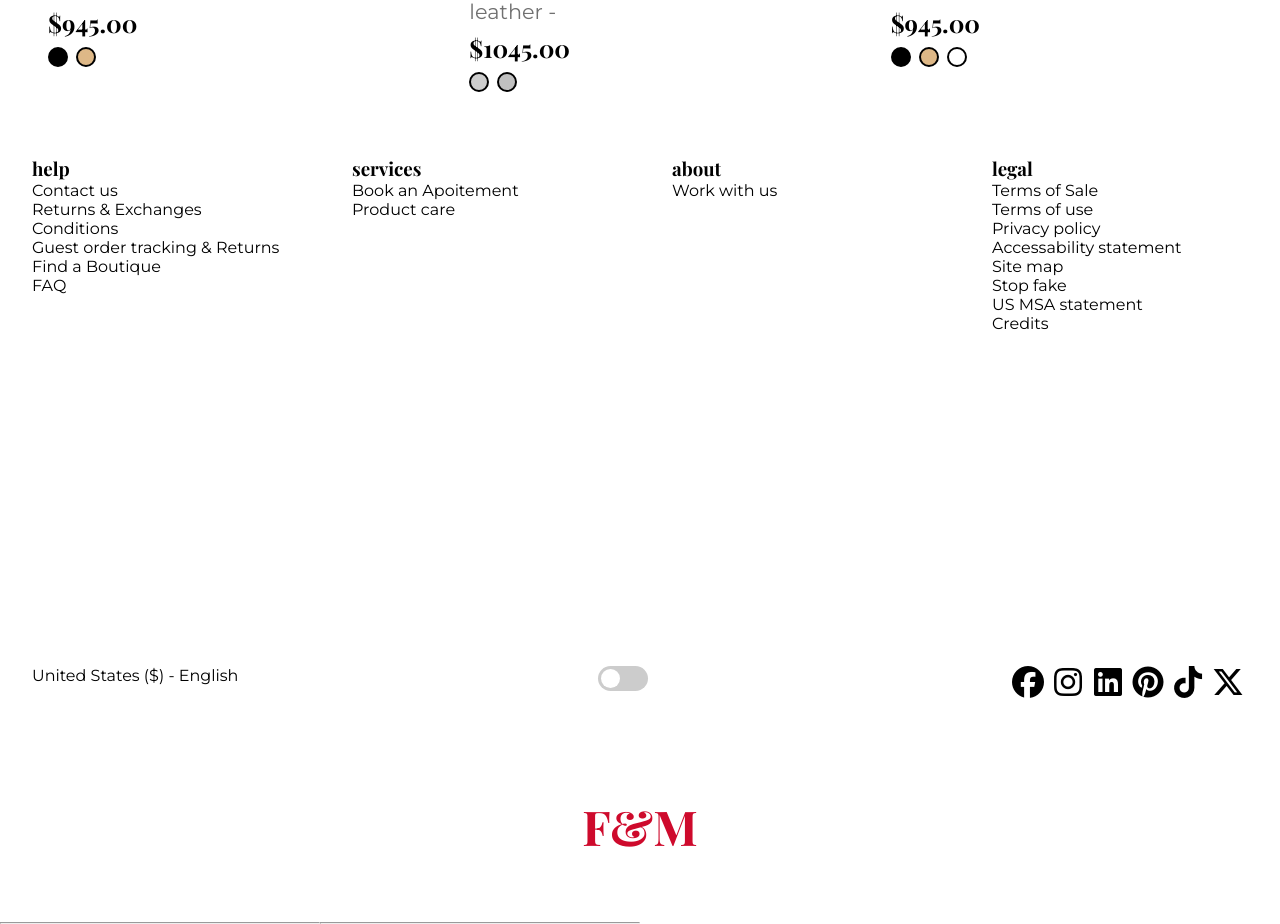
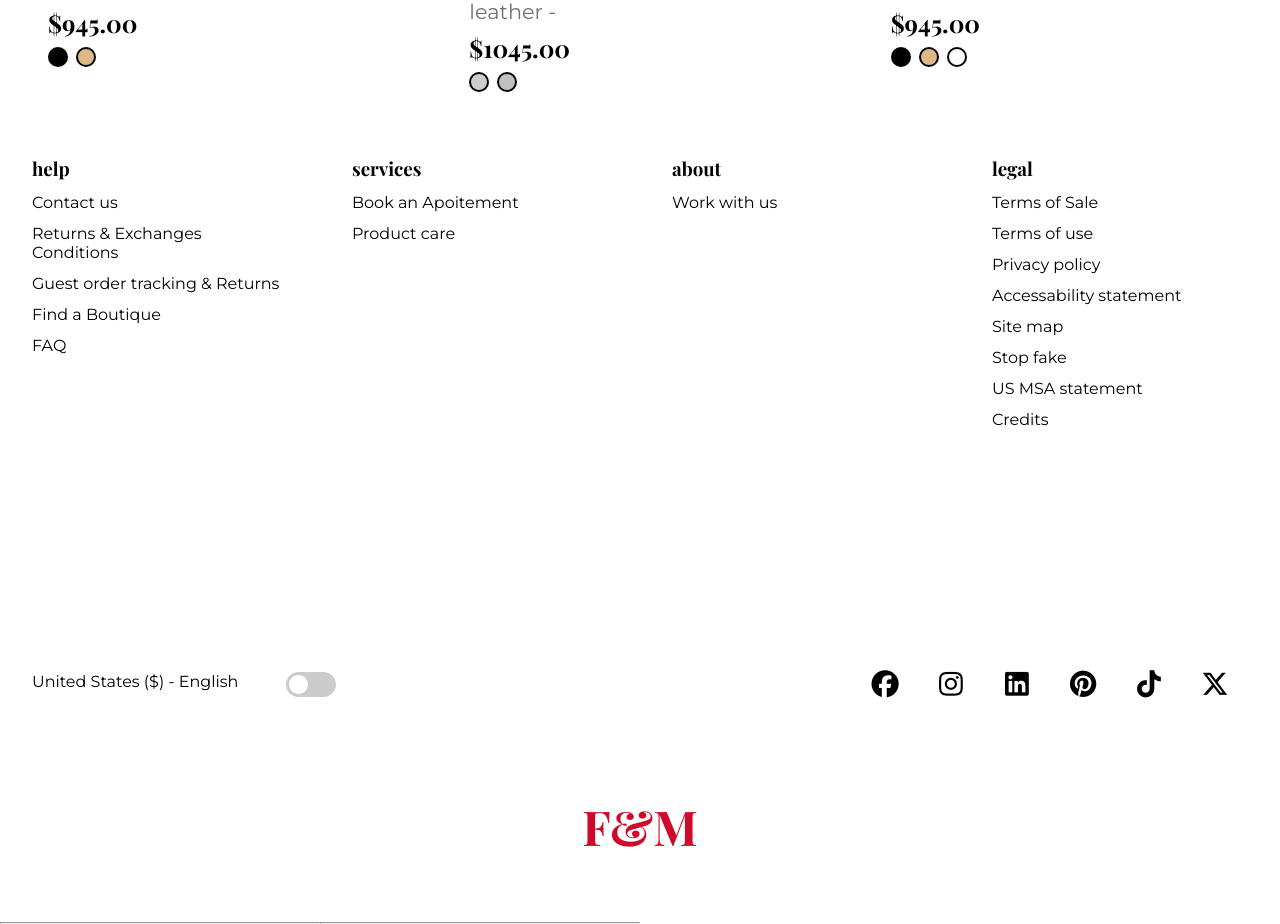
Before and after one commit to yusef-codes10/f-and-m, a Vue app: page / in a window 1280 px wide. Shown: the part 1385-2309 px from the top of the page. Built offline with nearby package versions, Linux system fonts and the light colour scheme.

Commit message:
the footer has een styled

```diff
--- a/src/components/FFooter.vue
+++ b/src/components/FFooter.vue
@@ -42,8 +42,10 @@ import ToggleBtn from './ToggleBtn.vue'
     </div>
     <hr />
     <div class="links">
-      <p>United States ($) - English</p>
-      <ToggleBtn />
+      <div class="lang-dark-mode">
+        <p>United States ($) - English</p>
+        <ToggleBtn />
+      </div>
       <div class="socials-links">
         <i class="fa-brands fa-facebook"></i>
         <i class="fa-brands fa-instagram"></i>
@@ -103,28 +105,40 @@ footer {
 .services,
 .about,
 .legal,
-.links,
-.logo {
+ul {
   padding: 2rem;
+  display: flex;
+  flex-direction: column;
+  gap: 0.75rem;
 }
 
 ul {
   list-style-type: none;
+  padding: 0;
 }
 
 .links {
   display: flex;
   justify-content: space-between;
+  align-items: center;
+  padding: 2rem;
+}
+
+.lang-dark-mode {
+  display: inline-flex;
+  gap: 3rem;
 }
 
 i {
-  font-size: 2rem;
+  font-size: 1.7rem;
+  margin: 0 1rem;
   cursor: pointer;
 }
 
 .logo {
   margin: 0 auto;
   font-size: 3rem;
+  padding: 2rem;
   color: var(--brand-color);
 }
 
```
